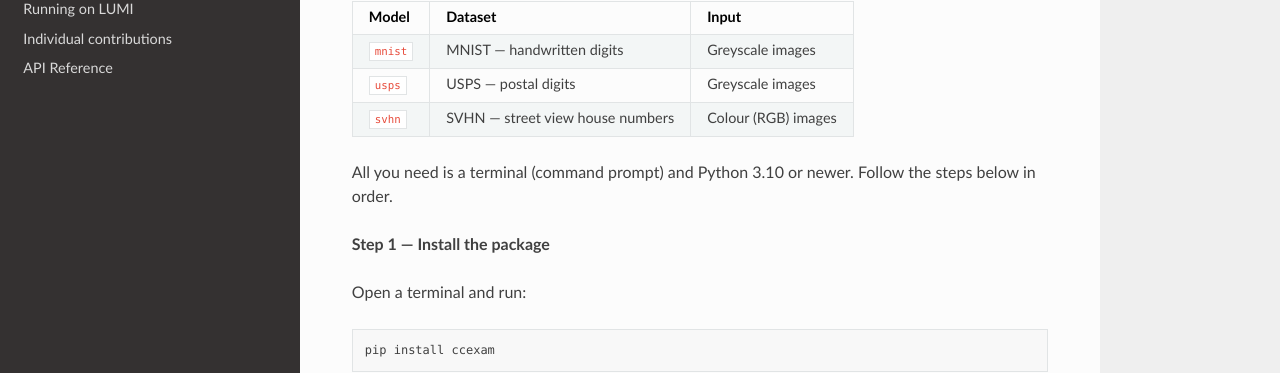
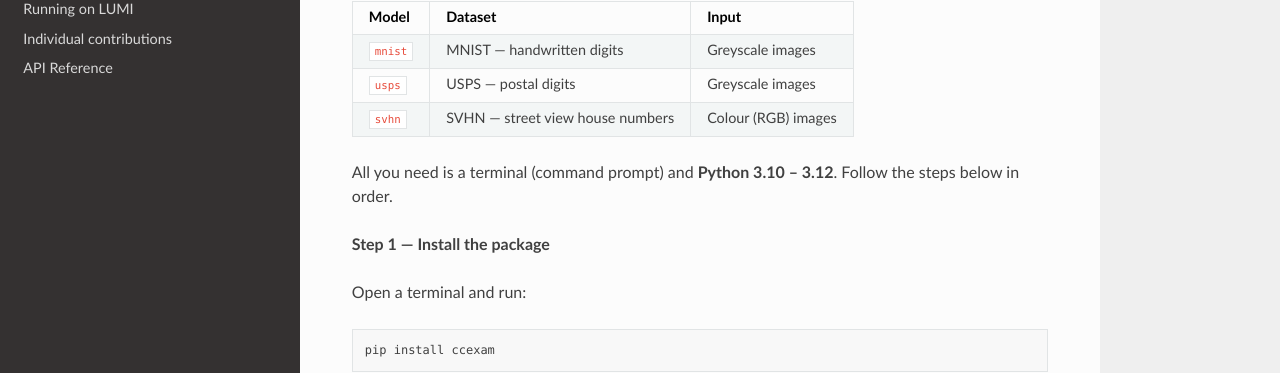
Before and after one commit to FYS-8805-Collaborative-Coding/Collaborative-Coding-Exam, a Sphinx documentation site: the page built from doc/about.md, in a window 1280 px wide and 900 px high. Shown: the part 263-636 px from the top of the window. Built offline with Sphinx 7.4.7 and the Read the Docs theme 3.1.0, drawn with Linux system fonts in a browser that asks for light colours; some of the changed text lies outside the part shown.

Commit message:
also make python version bold

````diff
--- a/doc/about.md
+++ b/doc/about.md
@@ -10,7 +10,7 @@
 | `usps` | USPS — postal digits | Greyscale images |
 | `svhn` | SVHN — street view house numbers | Colour (RGB) images |
 
-All you need is a terminal (command prompt) and Python 3.10 or newer. Follow the steps below in order.
+All you need is a terminal (command prompt) and **Python 3.10 – 3.12**. Follow the steps below in order.
 
 **Step 1 — Install the package**
 
@@ -114,7 +114,7 @@
 ## Need help?
 
 - Run `ccexam-infer --help` to see all available arguments and their descriptions.
-- Make sure Python 3.10 or newer is installed — check with `python --version`.
+- Make sure **Python 3.10 – 3.12** is installed — check with `python --version`.
 - If `ccexam-infer` is not found after installing, close and reopen your terminal. If it still fails, use the module form as a fallback — it works regardless of `PATH`:
   ```bash
   python -m ccexam.inference --model svhn --input /path/to/image.png
````
